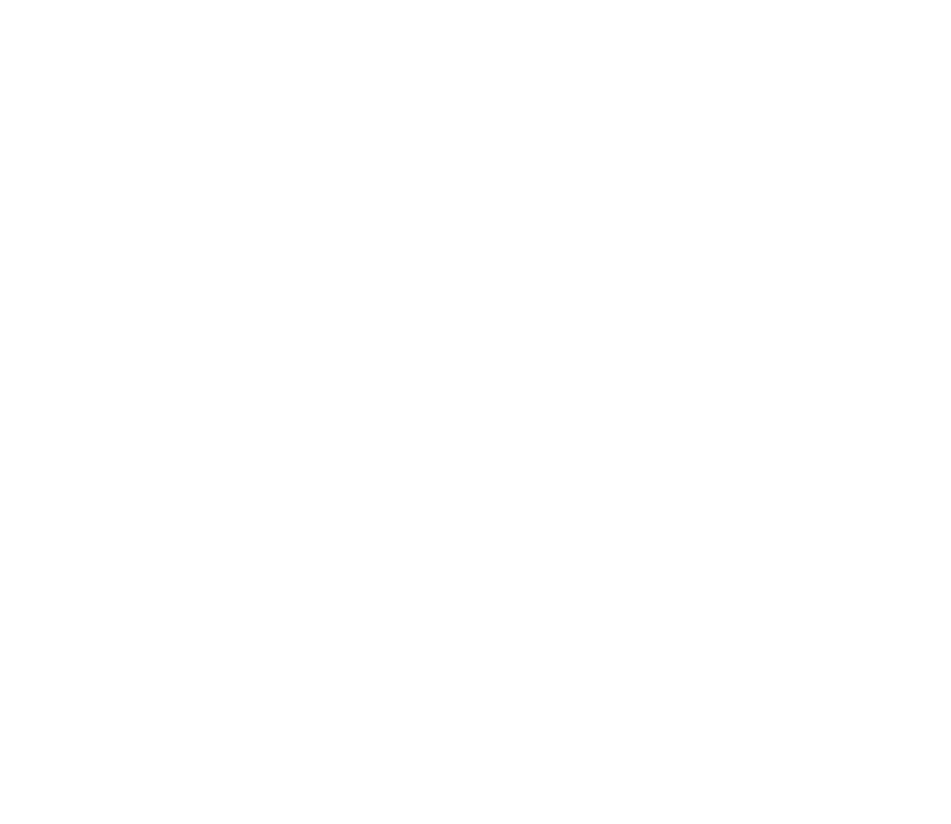
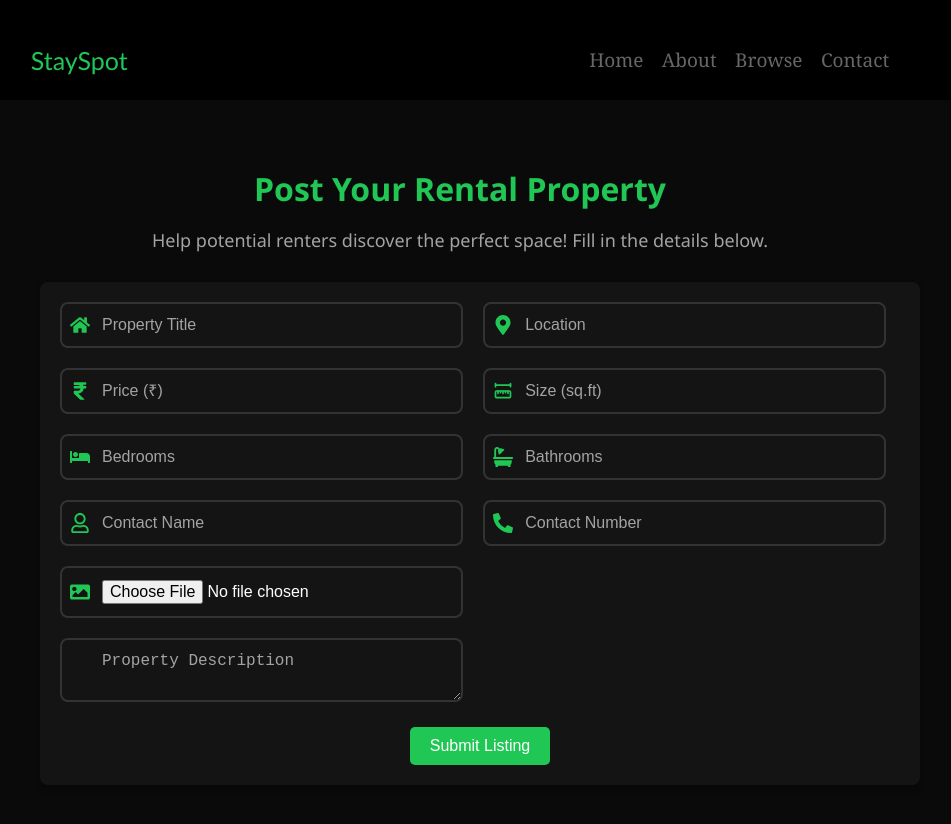
Before and after one commit to PrasadNalajala/stayspot, a React (Create React App) app: page /post-rental in a window 1280 px wide. Before the commit this address had no page. Shown: the whole page, without its empty margins (180-1131 px from the left). Before the commit the page ends 800 px from the top, so only its background shows below. Built offline with nearby package versions, Linux system fonts and the light colour scheme.

Commit message:
added post-rentals

```diff
--- a/package.json
+++ b/package.json
@@ -9,6 +9,7 @@
     "react": "^18.3.1",
     "react-dom": "^18.3.1",
     "react-icons": "^5.3.0",
+    "react-lottie": "^1.2.4",
     "react-router-dom": "^6.26.2",
     "react-scripts": "5.0.1",
     "web-vitals": "^2.1.4"
@@ -36,5 +37,8 @@
       "last 1 firefox version",
       "last 1 safari version"
     ]
+  },
+  "devDependencies": {
+    "@babel/plugin-proposal-private-property-in-object": "^7.21.11"
   }
 }
--- a/src/App.js
+++ b/src/App.js
@@ -5,6 +5,7 @@
 import Navbar from './components/Navbar/index.js';
 import Home from './components/Home/index.js';
 import BrowseRentals from './components/BrowseRentals/index.js';
+import PostRental from './components/PostRental/index.js';
 function App() {
   return (
     <div className="App">
@@ -15,6 +16,7 @@
           <Route  path='/login' Component={Login}/>
           <Route exact path='/' Component={Home}/>
           <Route path='browse-rentals' Component={BrowseRentals}/>
+          <Route path='/post-rental' Component={PostRental}/>
       </Routes>
       </BrowserRouter>
     </div>
--- a/src/components/Home/index.css
+++ b/src/components/Home/index.css
@@ -122,6 +122,7 @@
     box-shadow: 0px 4px 6px rgba(0, 0, 0, 0.1);
     transition: all 0.3s ease;
     text-decoration: none;
+    margin-top: 15px;
   }
 
   .browse-btn:hover {
--- a/src/components/Home/index.js
+++ b/src/components/Home/index.js
@@ -33,7 +33,7 @@
 
 
                 <div>
-                    <img src={familyImg} className='browse-img'/>
+                    <img src={familyImg} className='browse-img' alt=''/>
                 </div>
                 </div>
                 <Link class="browse-btn" to='/browse-rentals'>View All Rentals <FaArrowRight/></Link>
@@ -42,7 +42,7 @@
                         <h1>Post Rentals</h1>
                         <div className='post-rentals-section'>
                             <div>
-                            <img src={house1} className='browse-img'/>
+                            <img src={house1} className='browse-img' alt='house'/>
                             </div>
                             <div className='post-rental-des'>
                                 <p>
@@ -58,7 +58,7 @@
                                 </p>
                             </div>
                         </div>
-                        <button class="browse-btn">Post Your Rental <FaArrowRight/></button>
+                        <Link class="browse-btn" to="/post-rental">Post Your Rental <FaArrowRight/></Link>
            </div>
            <div className='testimonials-section'>
             <h1>Testimonials</h1>
@@ -69,7 +69,7 @@
             <p className='customer-name'>- Sarah T</p>
             </div>
             <div>
-                <img src={profileWomen} className='profile-img'/>
+                <img src={profileWomen} className='profile-img'alt='profile'/>
             </div>
             </div>
             <div className='testimonial-container'>
@@ -79,7 +79,7 @@
             <p className='customer-name'>- Boyapati Chandra</p>
             </div>
             <div className='profile-img-container'>
-                <img src={profileMale} className='profile-img'/>
+                <img src={profileMale} className='profile-img' alt='profile'/>
             </div>
             </div>
            </div>
--- a/src/components/Navbar/index.js
+++ b/src/components/Navbar/index.js
@@ -3,10 +3,10 @@
 const Navbar=()=>{
     return(
         <div className="nav-container">
-            <div className="logo-container">
+            <Link className="logo-container" to="/" style={{textDecoration:'none'}}>
             <p>StaySpot</p>
 
-            </div>
+            </Link>
             <div className="nav-items-container">
                 <ul>
                    <Link to='/' className='nav-link'>Home</Link>
--- /dev/null
+++ b/src/components/PostRental/index.css
@@ -0,0 +1,150 @@
+/* General Styles */
+body, html {
+    margin: 0;
+    padding: 0;
+    font-family: 'Segoe UI', Tahoma, Geneva, Verdana, sans-serif;
+    background-color: black;
+    color: white;
+  }
+
+  .post-rentals-section {
+    display: flex;
+    justify-content: center;
+    align-items: center;
+    flex-direction: column;
+    max-width: 1200px;
+    margin: 0 auto;
+    padding: 40px;
+    border-radius: 10px;
+    background-color: #0a0a0a;
+    box-shadow: 0 4px 6px rgba(0, 0, 0, 0.1);
+    opacity: 0;
+    /* animation: slideInRight 2s ease-in forwards; */
+  }
+
+  /* Post Rental Section Title */
+  .post-rental-des h2 {
+    font-size: 32px;
+    color: #20c755;
+    margin-bottom: 10px;
+  }
+
+  .post-rental-des p {
+    font-size: 18px;
+    color: #a3a3a3;
+    margin-bottom: 30px;
+  }
+
+  /* Form Styling */
+  .rental-form {
+    width: 100%;
+    padding: 20px;
+    background-color: #141414;
+    border-radius: 8px;
+    box-shadow: 0 4px 6px rgba(0, 0, 0, 0.2);
+  }
+
+  .input-group {
+    display: flex;
+    flex-wrap: wrap;
+    gap: 20px;
+    margin-bottom: 20px;
+  }
+
+  .input-field {
+    position: relative;
+    flex: 1;
+    min-width: 250px; /* Ensures responsiveness */
+    max-width: 48%; /* Prevents input fields from stretching too wide */
+  }
+
+  .input-icon {
+    position: absolute;
+    left: 10px;
+    top: 50%;
+    transform: translateY(-50%);
+    font-size: 20px;
+    color: #20c755; /* Icon color */
+  }
+
+  .input-field input,
+  .input-field textarea {
+    width: 100%;
+    padding: 12px 40px 12px 40px; /* Padding to make room for icons */
+    font-size: 16px;
+    border: 2px solid #333;
+    border-radius: 8px;
+    outline: none;
+    color: #fff;
+    background-color: #141414;
+    box-sizing: border-box;
+  }
+
+  .input-field input::placeholder,
+  .input-field textarea::placeholder {
+    color: #a3a3a3; /* Placeholder color */
+  }
+
+  .input-field input:focus,
+  .input-field textarea:focus {
+    border-color: #20c755;
+    box-shadow: 0 0 5px rgba(32, 199, 85, 0.8);
+  }
+
+  .textarea {
+    resize: vertical;
+    min-height: 100px;
+  }
+
+  /* Image Preview */
+  .image-preview {
+    margin-top: 10px;
+    display: flex;
+    justify-content: center;
+  }
+
+  .image-thumb {
+    max-width: 100%;
+    max-height: 200px;
+    border-radius: 10px;
+    box-shadow: 0 0 10px rgba(0, 0, 0, 0.3);
+    border: 2px solid #20c755;
+  }
+
+  /* Submit Button */
+  .form-submit button {
+    background-color: #20c755;
+    color: white;
+    padding: 10px 20px;
+    border: none;
+    border-radius: 5px;
+    cursor: pointer;
+    font-size: 16px;
+    transition: all 0.3s ease;
+    width: fit-content;
+  }
+
+  .form-submit button:hover {
+
+    background-color: #1aaf4a;
+    box-shadow: 0 5px 10px rgba(32, 199, 85, 0.5);
+  }
+
+  /* Responsive Design */
+  @media (max-width: 768px) {
+    .input-field {
+      min-width: 100%; /* Full width for smaller screens */
+    }
+  }
+
+  /* Animations */
+  @keyframes slideInRight {
+    from {
+      transform: translateX(100%);
+      opacity: 0;
+    }
+    to {
+      transform: translateX(0);
+      opacity: 1;
+    }
+  }
--- /dev/null
+++ b/src/components/PostRental/index.js
@@ -0,0 +1,119 @@
+import React, { useState } from "react";
+import { FaHome, FaPhoneAlt, FaMapMarkerAlt, FaImage ,FaRupeeSign,FaBed,FaBath,FaRegUser} from "react-icons/fa"; // Icons
+import { TbRulerMeasure } from "react-icons/tb";
+import Navbar from "../Navbar"; // Your existing Navbar component
+import "./index.css"; // Assuming your styles are here
+
+const PostRental = () => {
+  const [image, setImage] = useState(null); // State to hold image file
+
+  // Handle file change (Image Upload)
+  const handleImageUpload = (e) => {
+    const file = e.target.files[0];
+    if (file) {
+      setImage(URL.createObjectURL(file)); // Preview the image
+    }
+  };
+
+  return (
+    <div>
+      <Navbar /> {/* Your Navbar */}
+
+      {/* Welcome Section with Animation */}
+      <div className="post-rentals-section">
+        <div className="post-rental-des">
+          <h2 className="section-title">Post Your Rental Property</h2>
+          <p className="section-subtitle">
+            Help potential renters discover the perfect space! Fill in the details below.
+          </p>
+
+          {/* Input Form */}
+          <form className="rental-form">
+            {/* Property Title & Location (Two in a row) */}
+            <div className="input-group">
+              <div className="input-field">
+                <FaHome className="input-icon" />
+                <input type="text" placeholder="Property Title" />
+              </div>
+              <div className="input-field">
+                <FaMapMarkerAlt className="input-icon" />
+                <input type="text" placeholder="Location" />
+              </div>
+            </div>
+
+            {/* Price & Size (Two in a row) */}
+            <div className="input-group">
+              <div className="input-field">
+              <FaRupeeSign className="input-icon" />
+                <input type="number" placeholder="Price (₹)" />
+              </div>
+              <div className="input-field">
+              <TbRulerMeasure className="input-icon" />
+                <input type="text" placeholder="Size (sq.ft)" />
+              </div>
+            </div>
+
+            {/* Bedrooms & Bathrooms (Two in a row) */}
+            <div className="input-group">
+              <div className="input-field">
+              <FaBed className="input-icon" />
+                <input type="number" placeholder="Bedrooms" />
+              </div>
+              <div className="input-field">
+              <FaBath className="input-icon" />
+                <input type="number" placeholder="Bathrooms" />
+              </div>
+            </div>
+
+            {/* Contact Info */}
+            <div className="input-group">
+              <div className="input-field">
+              <FaRegUser className="input-icon" />
+                <input type="text" placeholder="Contact Name" />
+              </div>
+              <div className="input-field">
+                <FaPhoneAlt className="input-icon" />
+                <input type="tel" placeholder="Contact Number" />
+              </div>
+            </div>
+
+            {/* Image Upload */}
+            <div className="input-group">
+              <div className="input-field">
+                <FaImage className="input-icon" />
+                <input
+                  type="file"
+                  accept="image/*"
+                  onChange={handleImageUpload}
+                  placeholder="Upload Property Image"
+                />
+              </div>
+              {image && (
+                <div className="image-preview">
+                  <img src={image} alt="Property" className="image-thumb" />
+                </div>
+              )}
+            </div>
+
+            {/* Description */}
+            <div className="input-group">
+              <div className="input-field">
+                <textarea placeholder="Property Description"></textarea>
+              </div>
+            </div>
+
+            {/* Submit Button */}
+            <div className="form-submit">
+              <button type="submit">Submit Listing</button>
+            </div>
+          </form>
+        </div>
+
+        {/* Animated Content for a Modern Touch */}
+
+      </div>
+    </div>
+  );
+};
+
+export default PostRental;
```
Also changed, not shown: 1 other file (tests, documents, lock files or other folders).
